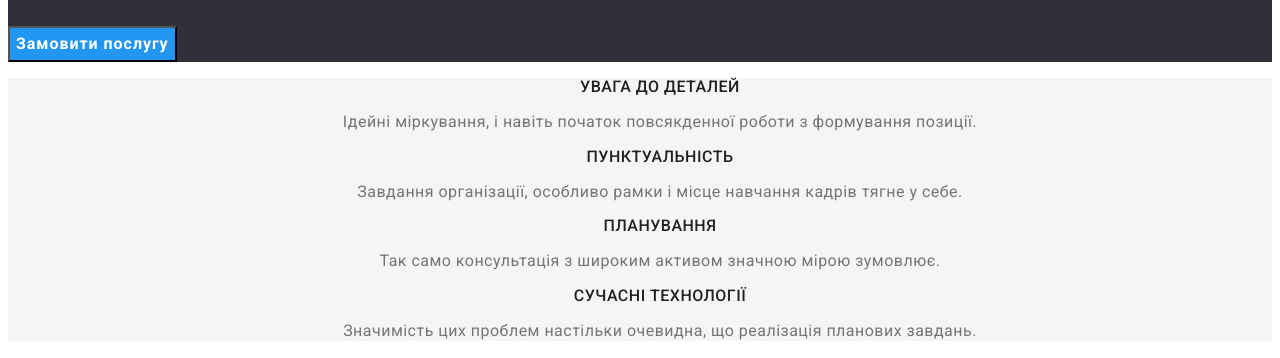
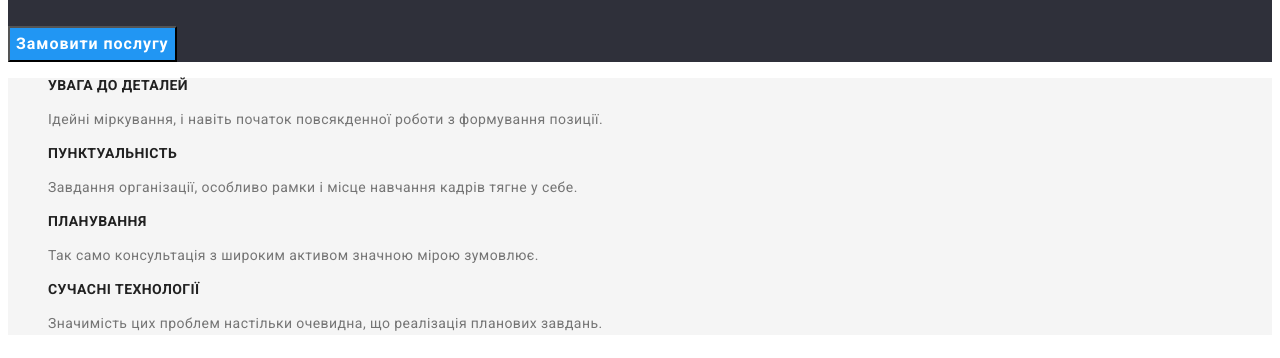
Before and after one commit to julichka-sun07/goit-markup-hw-02, a plain HTML site: page index.html in a window 1280 px wide. Shown: the part 273-631 px from the top of the page. Drawn offline with Linux system fonts and the light colour scheme.

Commit message:
last job

```diff
--- a/css/styles.css
+++ b/css/styles.css
@@ -89,18 +89,32 @@ color: #FFFFFF ;
 
 h3.prioritet {
     color: var(--title-text-color);
-    font-family: 'Roboto';
-font-weight: 500;
+   font-weight: 500;
 font-size: 16px;
 line-height: 1.18;
 text-align: center;
 letter-spacing: 0.03em;
   }
 
+.prioritet-clas {
+    color: var(--title-text-color);
+    font-weight: 700;
+font-size: 14px;
+line-height: 1.14;
+letter-spacing: 0.03em;
+text-transform: uppercase;
+}
+.prioritet-info {
+    color: var(--text-color);
+   font-weight: 400;
+font-size: 14px;
+line-height: 1.71;
+letter-spacing: 0.03em;
+}
+
 
 .prioritet-text {
     color: var(--text-color);
-    font-family: 'Roboto';
 font-weight: 400;
 font-size: 16px;
 line-height: 1.18;
@@ -110,9 +124,7 @@ letter-spacing: 0.03em;
   }
 .section-titel {
     color: var(--title-text-color);
- font-family: 'Roboto';
-font-style: normal;
-font-weight: 700;
+ font-weight: 700;
 font-size: 36px;
 line-height: 1.16;
 text-align: center;
@@ -124,8 +136,6 @@ letter-spacing: 0.03em;
 }
 
 .main-titele {
-font-family: 'Roboto';
-font-style: normal;
 font-weight: 900;
 font-size: 44px;
 line-height: 1.36;
@@ -155,9 +165,8 @@ color: rgba(255, 255, 255, 0.6);
 }
 
 .logo {
-    font-family: 'Roboto';
-font-size: 14px;
-line-height: 1.71px;
+    font-size: 14px;
+line-height: 1.71;
 letter-spacing: 0.03em;
 color: #FFFFFF;
 }
@@ -202,15 +211,13 @@ cursor: pointer;
 
 .prioritet-titel {
     color: var(--title-text-color);
-    font-family: 'Roboto';
-font-weight: 700;
+   font-weight: 700;
 font-size: 18px;
 line-height: 2;
 letter-spacing: 0.06em;
 }
 .prioritet-texts {
-    font-family: 'Roboto';
-font-weight: 400;
+    font-weight: 400;
 font-size: 16px;
 line-height: 1.88;
 letter-spacing: 0.03em;
--- a/index.html
+++ b/index.html
@@ -38,13 +38,13 @@
       <h4 hidden>приоритет</h4>
       <ul>
         <li>
-          <h3  class="prioritet">УВАГА ДО ДЕТАЛЕЙ</h3><p class="prioritet-text">Ідейні міркування, і навіть початок повсякденної роботи з формування позиції.</p>
+          <h3  class="prioritet-clas">УВАГА ДО ДЕТАЛЕЙ</h3><p class="prioritet-info">Ідейні міркування, і навіть початок повсякденної роботи з формування позиції.</p>
         </li>
-        <li> <h3 class="prioritet">ПУНКТУАЛЬНІСТЬ</h3><p class="prioritet-text">Завдання організації, особливо рамки і місце навчання кадрів тягне у себе.</p>
+        <li> <h3 class="prioritet-clas">ПУНКТУАЛЬНІСТЬ</h3><p class="prioritet-info">Завдання організації, особливо рамки і місце навчання кадрів тягне у себе.</p>
         </li>
-        <li> <h3 class="prioritet">ПЛАНУВАННЯ</h3><p class="prioritet-text">Так само консультація з широким активом значною мірою зумовлює.</p>
+        <li> <h3 class="prioritet-clas">ПЛАНУВАННЯ</h3><p class="prioritet-info">Так само консультація з широким активом значною мірою зумовлює.</p>
         </li>
-        <li> <h3 class="prioritet">СУЧАСНІ ТЕХНОЛОГІЇ</h3><p class="prioritet-text">Значимість цих проблем настільки очевидна, що реалізація планових завдань.</p>
+        <li> <h3 class="prioritet-clas">СУЧАСНІ ТЕХНОЛОГІЇ</h3><p class="prioritet-info">Значимість цих проблем настільки очевидна, що реалізація планових завдань.</p>
         </li>
         </ul>
     </section>
```
